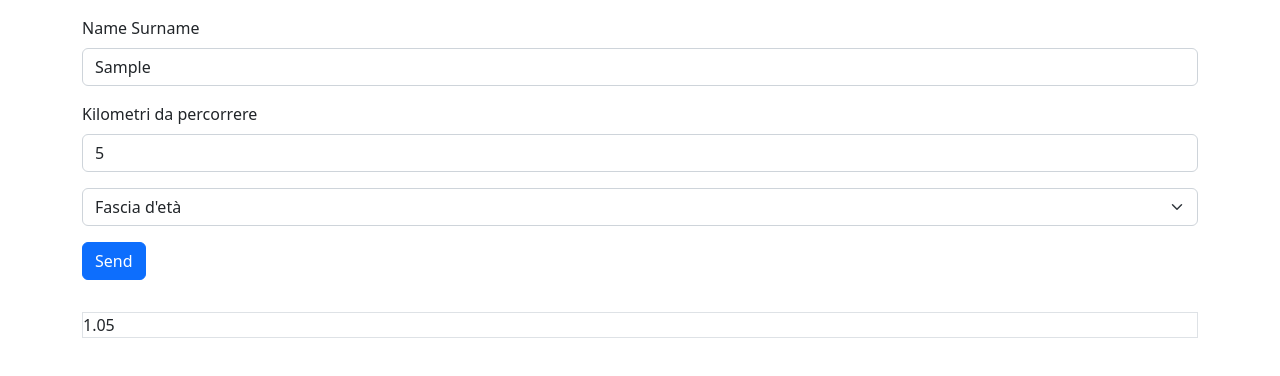
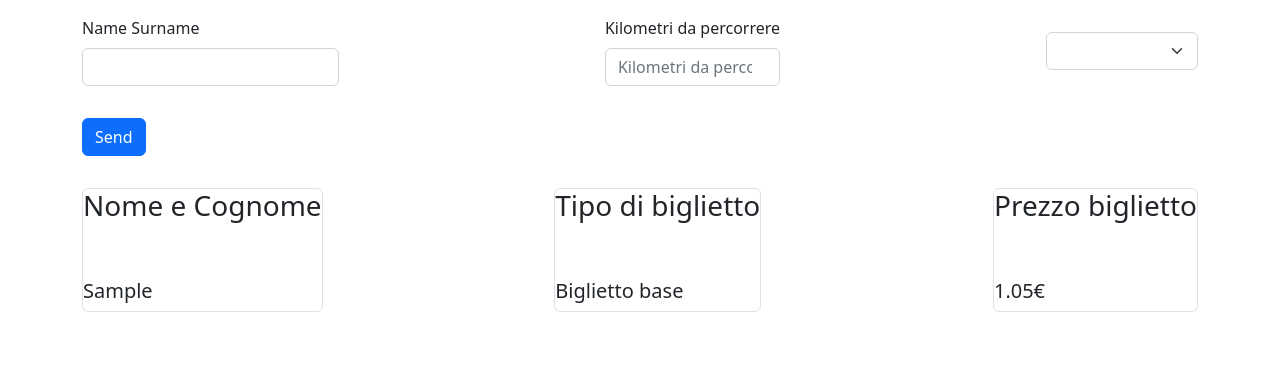
Before and after one commit to pasqualecicinelli/js-biglietto-treno-form, a plain HTML site: page index.html in a window 1280 px wide. Both pictures are taken after typing "Sample", "5" into the empty fields and a click on the button "Send". Drawn offline with nearby package versions, Linux system fonts and the light colour scheme.

Commit message:
feat style

```diff
--- a/JS/main.js
+++ b/JS/main.js
@@ -6,7 +6,9 @@ const age = document.getElementById('age-input');
 
 const buttonSend = document.getElementById('send');
 
-const printInput = document.getElementById('print');
+const printName = document.getElementById('print-name');
+const printDiscount = document.getElementById('print-discount');
+const printPrice = document.getElementById('print-price');
 
 
 buttonSend.addEventListener('click', function () {
@@ -16,8 +18,6 @@ buttonSend.addEventListener('click', function () {
     console.log(km.value);
     console.log(age.value);
     console.log(inputName);
-
-    printInput.innerHTML = inputName;
 
     const price = (km.value * 0.21);
     console.log(price);
@@ -30,8 +30,9 @@ buttonSend.addEventListener('click', function () {
         const priceMin = (price - discount);
         console.log(priceMin);
 
-
-        printInput.innerHTML = priceMin.toFixed(2);
+        printName.innerHTML = nameSurname.value;
+        printDiscount.innerHTML = discount.toFixed(2) + '€' + ' E\' stato applicato il 20% di sconto';
+        printPrice.innerHTML = priceMin.toFixed(2) + '€';
 
     } else if (age.value == 'over') {
 
@@ -39,13 +40,23 @@ buttonSend.addEventListener('click', function () {
         console.log(discount);
         const priceOver = (price - discount);
         console.log(priceOver);
-        printInput.innerHTML = priceOver.toFixed(2);
+
+        printName.innerHTML = nameSurname.value;
+        printDiscount.innerHTML = discount.toFixed(2) + '€' + ' E\' stato applicato il 40% di sconto';
+        printPrice.innerHTML = priceOver.toFixed(2) + '€';
 
     }
 
     else {
 
         console.log(price);
-        printInput.innerHTML = price.toFixed(2);
+        printName.innerHTML = nameSurname.value;
+        printDiscount.innerHTML = 'Biglietto base';
+        printPrice.innerHTML = price.toFixed(2) + '€';
     }
+
+    nameSurname.value = '';
+    km.value = '';
+    age.value = '';
+
 })
--- a/index.html
+++ b/index.html
@@ -13,16 +13,20 @@
 <body>
     <div class="container">
 
+        <div class="col-4 d-flex w-100 justify-content-between align-items-center">
+
+
+
             <div class="my-3">
                 <label for="input-name" class="form-label">Name Surname</label>
                 <input type="text" class="form-control" id="input-name" name="input-name">
             </div>
-        <div class="mb-3">
+            <div class="my-3">
                 <label for="input-km" class="form-label">Kilometri da percorrere</label>
                 <input type="number" class="form-control" id="input-km" min="1" max="100000"
                     placeholder="Kilometri da percorrere">
             </div>
-        <div class="mb-3">
+            <div class="my-3">
                 <select id="age-input" class="form-select" aria-label="Default select example">
                     <option selected>Fascia d'età</option>
                     <option value="min">Minorenne</option>
@@ -30,11 +34,26 @@
                     <option value="over">Over 65</option>
                 </select>
             </div>
-        <div class="mb-3">
+        </div>
+        <div class="my-3">
             <button type="submit" id="send" class="btn btn-primary mb-3" value="sumbit">Send</button>
         </div>
 
-        <div class="border" id="print"></div>
+
+        <div class="col-4 d-flex w-100 justify-content-between align-items-center">
+            <div class="card border">
+                <h3 class="pb-5">Nome e Cognome</h3>
+                <h5 id="print-name"></h5>
+            </div>
+            <div class="card border">
+                <h3 class="pb-5">Tipo di biglietto</h3>
+                <h5 id="print-discount"></h5>
+            </div>
+            <div class="card border">
+                <h3 class="pb-5">Prezzo biglietto</h3>
+                <h5 id="print-price"></h5>
+            </div>
+        </div>
 
     </div>
 
```
Lines whose indentation alone changed are shown as unchanged.
